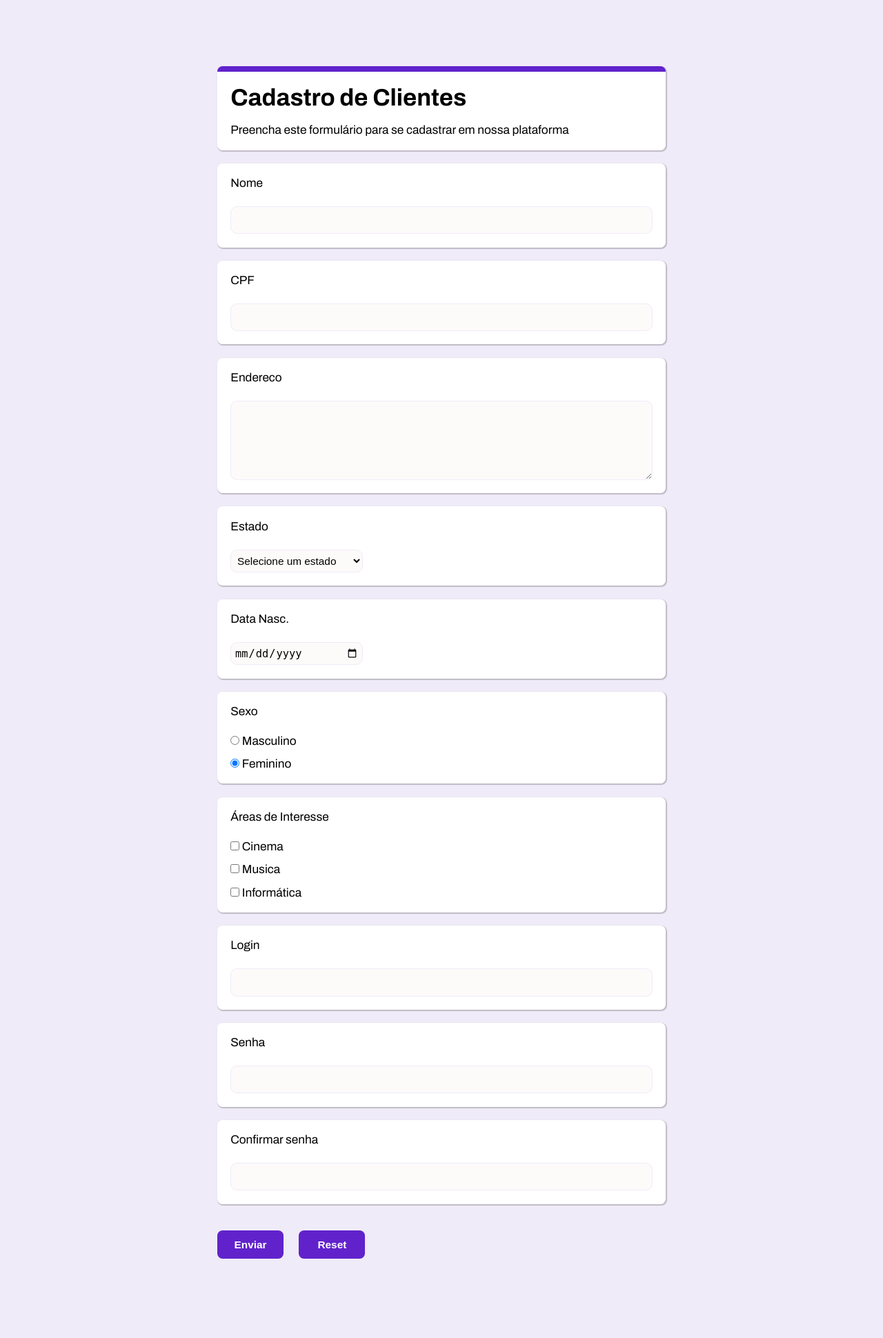
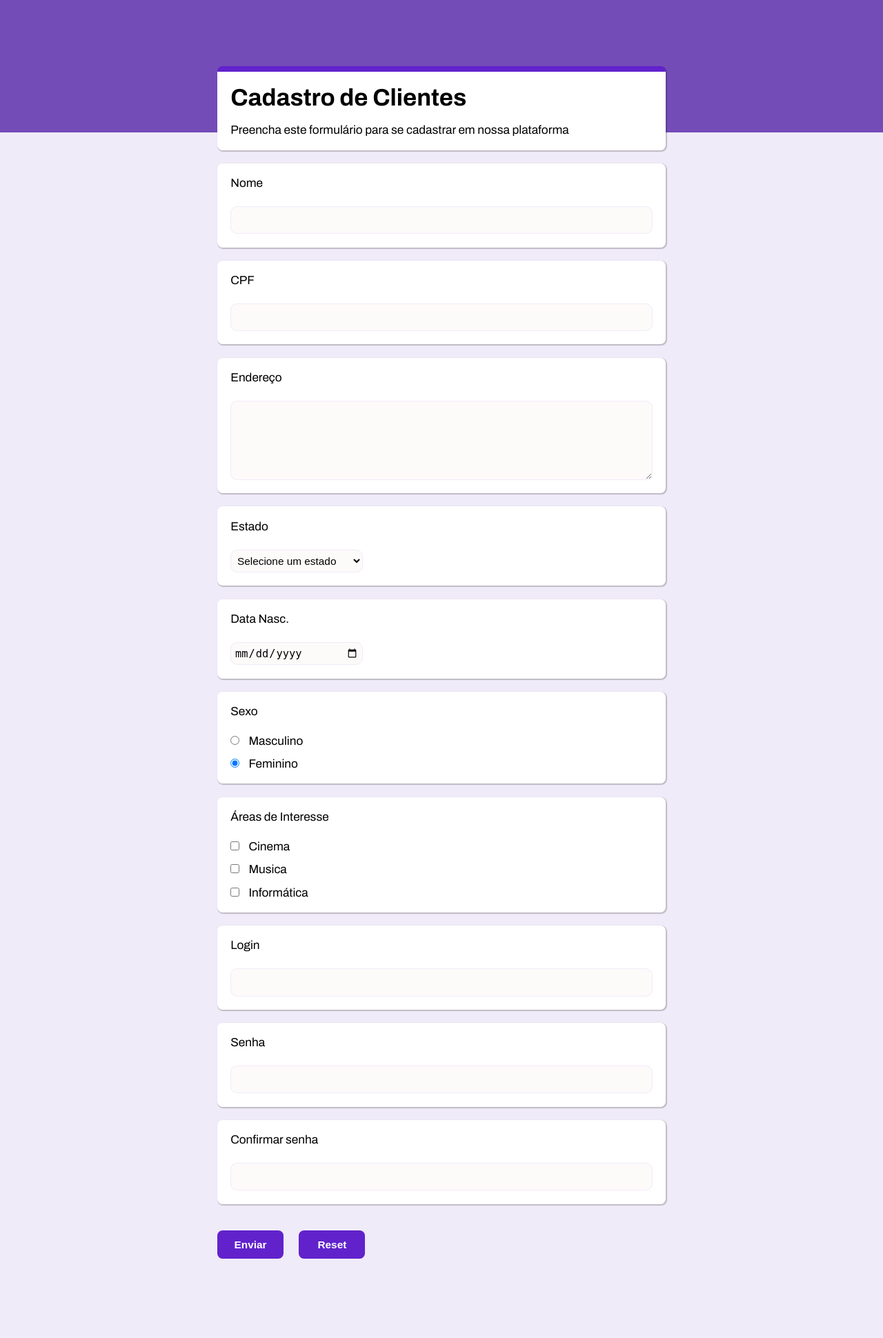
Before and after one commit to almerindopaixao/ReliplicandoGoogleForms, a PHP site: page / in a window 1280 px wide. Shown: the whole page at 69% size. Run offline with PHP 8.4, Linux system fonts and the light colour scheme.

Commit message:
Update layout initial

```diff
--- a/assets/css/index.css
+++ b/assets/css/index.css
@@ -11,7 +11,7 @@
   font-size: 60%;
   --background-color: #F0EBF8;
   --primary-color: #6122cc;
-  --primary-dark: #6122cc
+  --primary-dark: #471f8d;
   --banner-color: #683db3e8;
   --background-input: rgba(252, 248, 248, 0.699);
 
@@ -152,6 +152,14 @@
   border-radius: 0.8rem;
 }
 
+.btn:hover {
+  background-color: var(--primary-dark);
+}
+
 .btn:first-child {
   margin-right: 2rem;
 }
+
+.container-block label div input {
+  margin-right: 1rem;
+}
--- a/index.php
+++ b/index.php
@@ -43,7 +43,7 @@
 
       <div class="container-block">
         <label for="address">
-          Endereco
+          Endereço
           <textarea id="address" name="address"></textarea>
         </label>
       </div>
```
